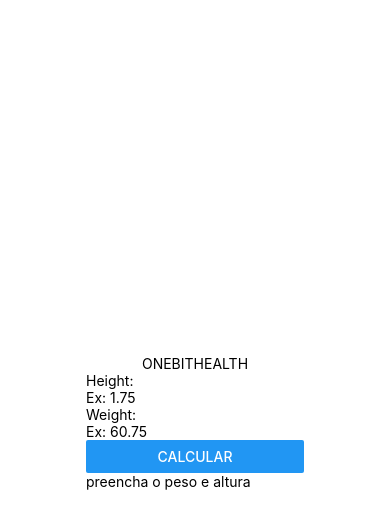
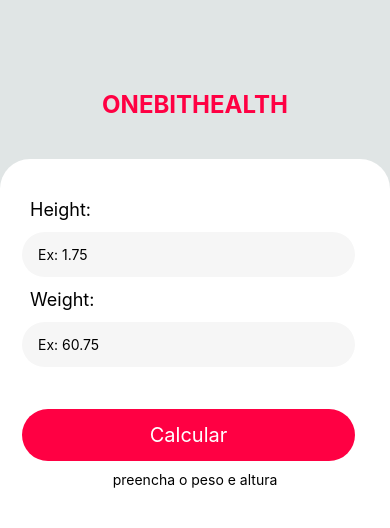
Before and after one commit to mauriciocosta404/imc.perform-react-native-app, a React Native app: screen / in a window 390 px wide. Shown: the top 528 px of the page. Built offline with nearby package versions, Linux system fonts and the light colour scheme.

Commit message:
style: add style

```diff
--- a/App.js
+++ b/App.js
@@ -1,12 +1,12 @@
 import { StyleSheet, Text, View } from 'react-native';
 import { Title } from './src/components/title';
-import { Main } from './src/components/main';
+import { Form } from './src/components/form';
 
 export default function App() {
   return (
     <View style={styles.container}>
       <Title/>
-      <Main/>
+      <Form/>
     </View>
   );
 }
@@ -14,8 +14,7 @@
 const styles = StyleSheet.create({
   container: {
     flex: 1,
-    backgroundColor: '#fff',
-    alignItems: 'center',
-    justifyContent: 'center',
+    backgroundColor: '#e0e5e5',
+    paddingTop:80
   },
 });
--- a/src/components/form/index.js
+++ b/src/components/form/index.js
@@ -1,15 +1,16 @@
 import React, {useState} from "react"
-import { View, Text, TextInput, Button } from "react-native"
+import { View, Text, TextInput, TouchableOpacity } from "react-native"
 import { ResultIMC } from "./resultIMC"
+import { styles } from "./style"
 
 export const Form=()=>{
 
     const [height, setHeight] = useState(null);
     const [Weight, setWeight] = useState(null);
     const [messageIMC, setMessageIMC] = useState("preencha o peso e altura");
-    const [imc, setImc] = useState(null);
     const [textButton, setTextButton] = useState("Calcular");
 
+    const [imc, setImc] = useState(null);
     const imcCalculator=()=>{
         return setImc((Weight/(height*Weight)).toFixed(2));
     }
@@ -30,26 +31,33 @@
     }
 
     return(
-        <View>
-            <View>
-                <Text>Height:</Text>
+        <View style={styles.formContext}>
+            <View style={styles.form}>
+                <Text style={styles.formLabel}>Height:</Text>
                 <TextInput
+                    style={styles.formInput}
                     placeholder="Ex: 1.75"
                     keyboardType="numeric"
                     onChangeText={setHeight}
                     value={height}
                 />
-                <Text>Weight:</Text>
+                <Text style={styles.formLabel}>Weight:</Text>
                 <TextInput
+                    style={styles.formInput}
                     onChangeText={setWeight}
                     placeholder="Ex: 60.75"
                     keyboardType="numeric"
                     value={Weight}
                 />
-                <Button
-                    title={textButton}
+                <TouchableOpacity
                     onPress={()=>validatorImc()}
-                />
+                    style={styles.buttonCalculator}
+                >
+                    <Text style={styles.textButtonCalculator}>
+                        {textButton}
+                    </Text>
+                </TouchableOpacity>
+
             </View>
             <ResultIMC messageResult={messageIMC} resultIMC={imc}/>
         </View>
--- /dev/null
+++ b/src/components/form/style.js
@@ -0,0 +1,49 @@
+import { StyleSheet } from "react-native";
+
+export const styles = StyleSheet.create({
+    formContext:{
+        width:"100%",
+        height:"100%",
+        bottom:0,
+        backgroundColor:"#fff",
+        alignItems:"center",
+        marginTop:30,
+        borderTopLeftRadius:30,
+        borderTopRightRadius:30,
+    },
+    form:{
+        width:"100%",
+        height:"auto",
+        marginTop:30,
+        padding:10,
+    },
+    formLabel:{
+        color:"#000",
+        fontSize:18,
+        paddingLeft:20,
+    },
+    formInput:{
+        width:"90%",
+        borderRadius:50,
+        backgroundColor:"#f6f6f6",
+        margin:12,
+        paddingLeft:16,
+        paddingTop:14,
+        paddingBottom:14,
+    },
+    buttonCalculator:{
+        borderRadius:50,
+        alignItems:"center",
+        justifyContent:"center",
+        width:"90%",
+        backgroundColor:"#ff0043",
+        paddingTop:14,
+        paddingBottom:14,
+        marginLeft:12,
+        marginTop:30
+    },
+    textButtonCalculator:{
+        fontSize:20,
+        color:"#fff"
+    }
+})
--- a/src/components/main/index.js
+++ /dev/null
@@ -1,11 +0,0 @@
-import React from "react"
-import { View, Text } from "react-native"
-import { Form } from "../form"
-
-export const Main=()=>{
-    return(
-        <View>
-            <Form/>
-        </View>
-    )
-}
--- a/src/components/title/index.js
+++ b/src/components/title/index.js
@@ -1,10 +1,11 @@
 import React from "react"
 import { View, Text } from "react-native"
+import { styles } from "./style"
 
 export const Title=()=>{
     return(
-        <View>
-            <Text>ONEBITHEALTH</Text>
+        <View style={styles.boxTitle}>
+            <Text style={styles.textTitle}>ONEBITHEALTH</Text>
         </View>
     )
 }
--- /dev/null
+++ b/src/components/title/style.js
@@ -0,0 +1,14 @@
+import { StyleSheet } from "react-native";
+
+export const styles = StyleSheet.create({
+    boxTitle:{
+        alignItems:"center",
+        justifyContent:"center",
+        padding:10,
+    },
+    textTitle:{
+        color:"#ff0043",
+        fontSize:24,
+        fontWeight: "bold"
+    }
+})
```
Also changed, not shown: src/components/form/resultIMC/style.js (added).
